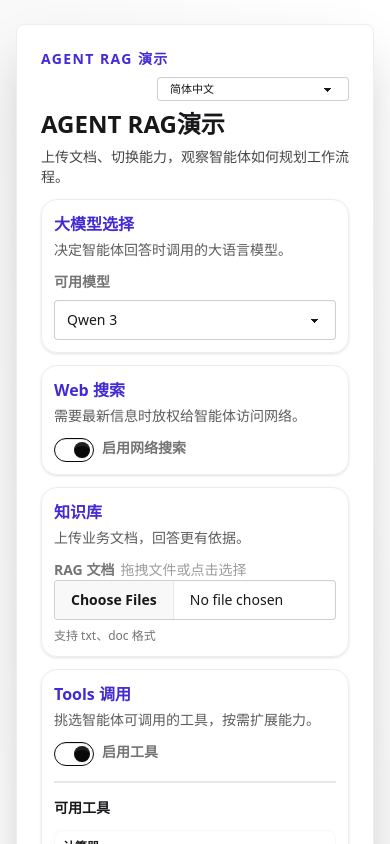
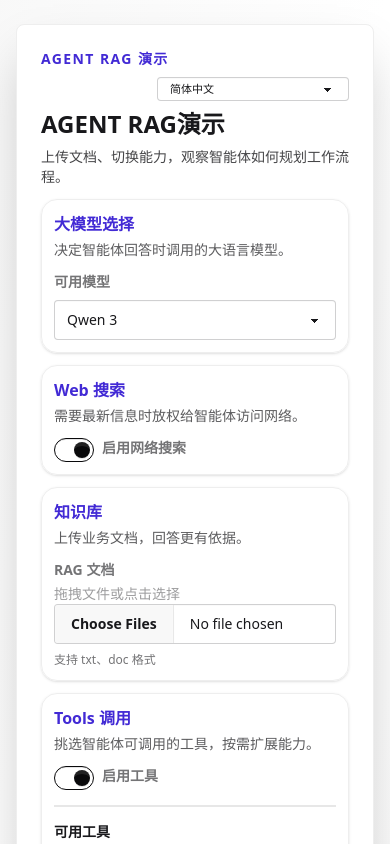
Before and after one commit to justin0x5eed/agent_demo, a React (Vite) app in the folder frontend/: page / in a window 390 px wide. Shown: the top 844 px of the page. Built offline with nearby package versions, Linux system fonts and the light colour scheme.

Commit message:
Adjust upload label layout on narrow screens (#134)

```diff
--- a/frontend/src/App.tsx
+++ b/frontend/src/App.tsx
@@ -456,9 +456,9 @@ Key takeaways: ${userMessage}`
                     </p>
                     <p className="mb-3 mt-1 text-sm opacity-70">{t.knowledgeBaseDescription}</p>
                     <div className="form-control">
-                      <label className="label">
-                        <span className="label-text font-semibold">{t.uploadLabel}</span>
-                        <span className="label-text-alt opacity-70">
+                    <label className="label flex-col items-start gap-1 sm:flex-row sm:items-center sm:justify-between">
+                      <span className="label-text font-semibold">{t.uploadLabel}</span>
+                      <span className="label-text-alt w-full text-left opacity-70 sm:w-auto sm:text-right">
                           {documents.length ? `${documents.length} ${t.uploaded}` : t.uploadHint}
                         </span>
                       </label>
```
